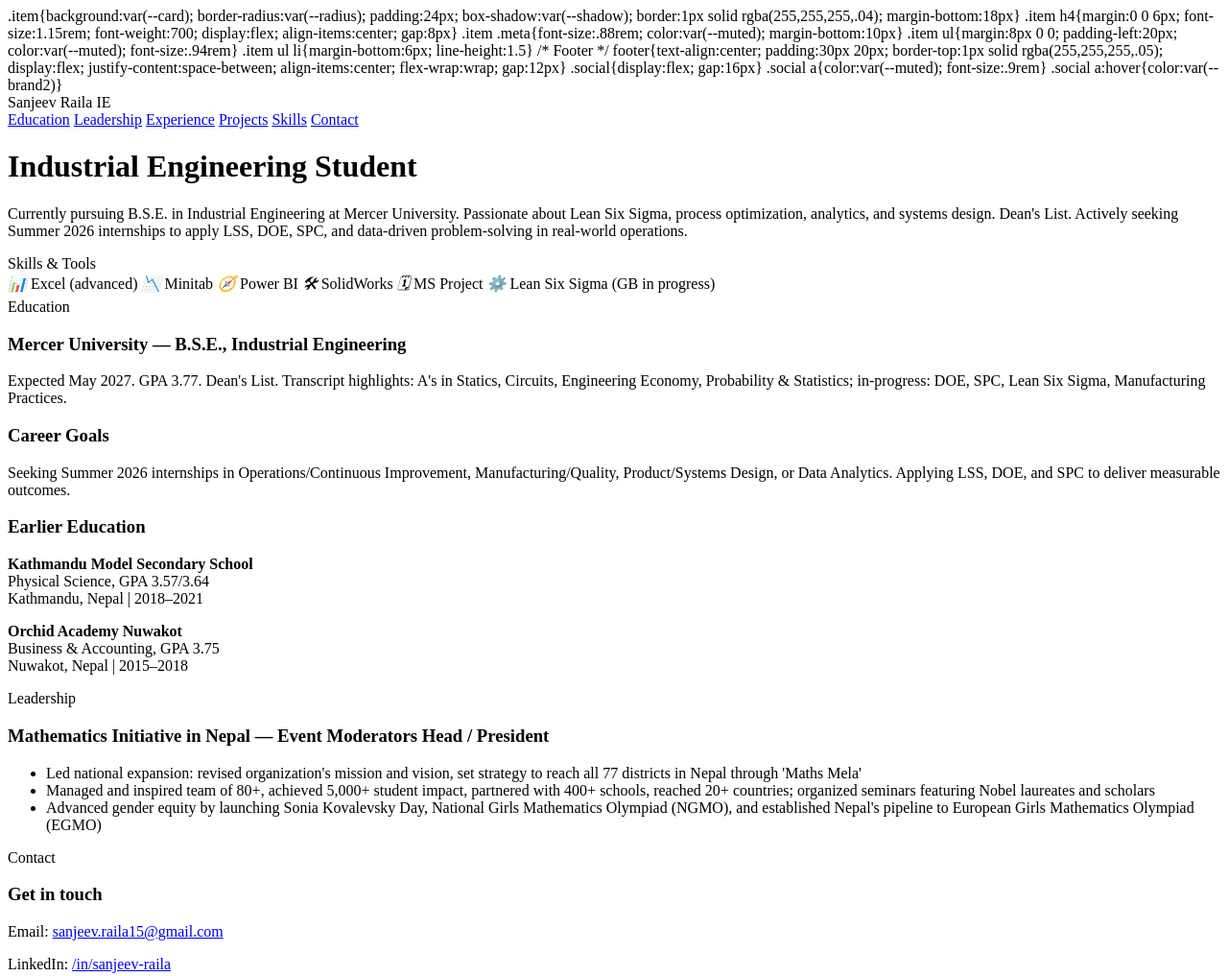
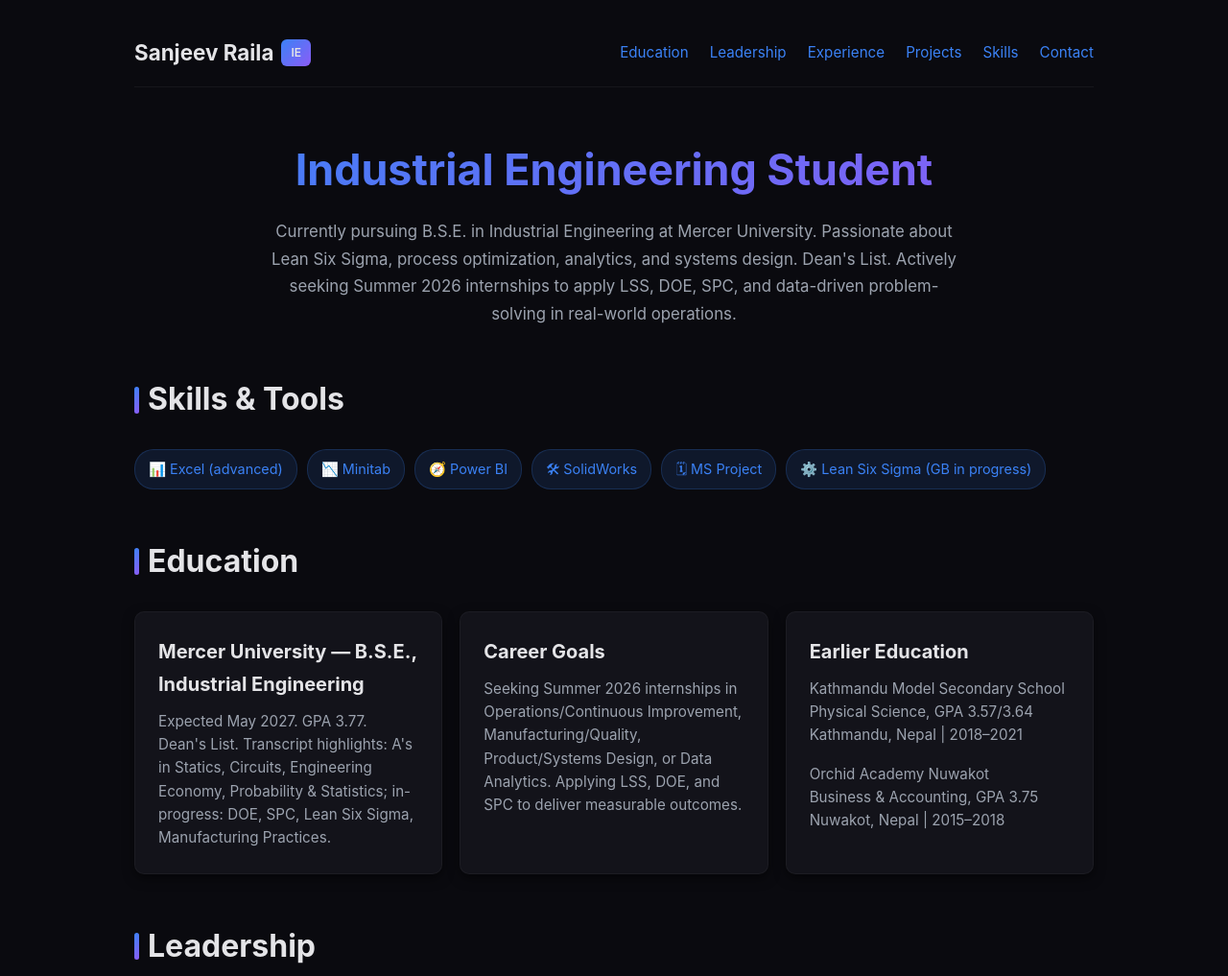
Before and after one commit to sanjeev2057/sanjeevraila.github.io, a plain HTML site: page index.html in a window 1280 px wide. Shown: the top 1017 px of the page at 96% size. Drawn offline with Linux system fonts and the light colour scheme.

Commit message:
Update index.html

```diff
--- a/index.html
+++ b/index.html
@@ -1,3 +1,57 @@
+<!DOCTYPE html>
+<html lang="en">
+<head>
+  <meta charset="UTF-8"/>
+  <meta name="viewport" content="width=device-width, initial-scale=1.0"/>
+  <title>Sanjeev Raila | Industrial Engineering Student</title>
+  <style>
+    :root{
+      --bg:#0a0a0f;
+      --card:#13131a;
+      --text:#e4e4e7;
+      --muted:#9ca3af;
+      --brand:#3b82f6;
+      --brand2:#8b5cf6;
+      --radius:10px;
+      --shadow:0 4px 12px rgba(0,0,0,.5);
+    }
+    *{margin:0; padding:0; box-sizing:border-box}
+    body{font-family:'Inter',system-ui,-apple-system,sans-serif; background:var(--bg); color:var(--text); line-height:1.7}
+    a{text-decoration:none; color:var(--brand); transition:color .2s}
+    a:hover{color:var(--brand2)}
+    .container{max-width:1040px; margin:0 auto; padding:20px}
+
+    /* Navigation */
+    .nav{display:flex; justify-content:space-between; align-items:center; padding:16px 0; border-bottom:1px solid rgba(255,255,255,.05)}
+    .brand{font-size:1.4rem; font-weight:700; display:flex; align-items:center; gap:8px}
+    .badge{background:linear-gradient(135deg,var(--brand),var(--brand2)); padding:4px 10px; border-radius:6px; font-size:.75rem; font-weight:600}
+    .links{display:flex; gap:22px; font-size:.95rem}
+
+    /* Hero */
+    .hero{margin:48px 0; text-align:center}
+    .hero h1{font-size:2.8rem; margin-bottom:12px; background:linear-gradient(135deg,var(--brand),var(--brand2)); -webkit-background-clip:text; background-clip:text; -webkit-text-fill-color:transparent}
+    .hero p{font-size:1.05rem; color:var(--muted); max-width:720px; margin:0 auto}
+
+    /* Sections */
+    section{margin:48px 0}
+    .section-title{font-size:2rem; font-weight:700; margin-bottom:24px; position:relative; padding-left:14px}
+    .section-title::before{content:""; position:absolute; left:0; top:50%; transform:translateY(-50%); width:5px; height:28px; background:linear-gradient(135deg,var(--brand),var(--brand2)); border-radius:3px}
+
+    /* Grid & Cards */
+    .grid{display:grid; gap:18px}
+    .grid.cards{grid-template-columns:repeat(auto-fit,minmax(300px,1fr))}
+    .card{background:var(--card); padding:24px; border-radius:var(--radius); box-shadow:var(--shadow); border:1px solid rgba(255,255,255,.04); transition:transform .2s,box-shadow .2s}
+    .card:hover{transform:translateY(-2px); box-shadow:0 6px 20px rgba(59,130,246,.2)}
+    .card h3{font-size:1.25rem; margin-bottom:10px}
+    .card .muted{color:var(--muted); font-size:.95rem; line-height:1.6}
+    .card ul{margin:10px 0 0; padding-left:20px; color:var(--muted); font-size:.94rem}
+    .card ul li{margin-bottom:6px; line-height:1.5}
+
+    /* Chips */
+    .chips{display:flex; flex-wrap:wrap; gap:10px}
+    .chip{background:rgba(59,130,246,.12); color:var(--brand); padding:8px 14px; border-radius:20px; font-size:.9rem; border:1px solid rgba(59,130,246,.2)}
+
+    /* Items (for experiences/projects with metadata) */
     .item{background:var(--card); border-radius:var(--radius); padding:24px; box-shadow:var(--shadow); border:1px solid rgba(255,255,255,.04); margin-bottom:18px}
     .item h4{margin:0 0 6px; font-size:1.15rem; font-weight:700; display:flex; align-items:center; gap:8px}
     .item .meta{font-size:.88rem; color:var(--muted); margin-bottom:10px}
@@ -31,22 +85,22 @@
       <p>Currently pursuing B.S.E. in Industrial Engineering at Mercer University. Passionate about Lean Six Sigma, process optimization, analytics, and systems design. Dean's List. Actively seeking Summer 2026 internships to apply LSS, DOE, SPC, and data-driven problem-solving in real-world operations.</p>
     </div>
     <section id="skills">
-      <div class="section-title"><span>Skills & Tools</span></div>
+      <div class="section-title">Skills &amp; Tools</div>
       <div class="chips">
-        <span class="chip"><i>📊</i> Excel (advanced)</span>
-        <span class="chip"><i>📉</i> Minitab</span>
-        <span class="chip"><i>🧭</i> Power BI</span>
-        <span class="chip"><i>🛠</i> SolidWorks</span>
-        <span class="chip"><i>🗓</i> MS Project</span>
-        <span class="chip"><i>⚙️</i> Lean Six Sigma (GB in progress)</span>
+        <span class="chip">📊 Excel (advanced)</span>
+        <span class="chip">📉 Minitab</span>
+        <span class="chip">🧭 Power BI</span>
+        <span class="chip">🛠 SolidWorks</span>
+        <span class="chip">🗓 MS Project</span>
+        <span class="chip">⚙️ Lean Six Sigma (GB in progress)</span>
       </div>
     </section>
     <section id="education">
-      <div class="section-title"><span>Education</span></div>
+      <div class="section-title">Education</div>
       <div class="grid cards">
         <article class="card">
           <h3>Mercer University — B.S.E., Industrial Engineering</h3>
-          <p class="muted">Expected May 2027. GPA 3.77. Dean's List. Transcript highlights: A's in Statics, Circuits, Engineering Economy, Probability & Statistics; in-progress: DOE, SPC, Lean Six Sigma, Manufacturing Practices.</p>
+          <p class="muted">Expected May 2027. GPA 3.77. Dean's List. Transcript highlights: A's in Statics, Circuits, Engineering Economy, Probability &amp; Statistics; in-progress: DOE, SPC, Lean Six Sigma, Manufacturing Practices.</p>
         </article>
         <article class="card">
           <h3>Career Goals</h3>
@@ -54,13 +108,13 @@
         </article>
         <article class="card">
           <h3>Earlier Education</h3>
-          <p class="muted"><strong>Kathmandu Model Secondary School</strong><br/>Physical Science, GPA 3.57/3.64<br/>Kathmandu, Nepal | 2018–2021</p>
-          <p class="muted" style="margin-top: 16px;"><strong>Orchid Academy Nuwakot</strong><br/>Business & Accounting, GPA 3.75<br/>Nuwakot, Nepal | 2015–2018</p>
+          <p class="muted">Kathmandu Model Secondary School<br/>Physical Science, GPA 3.57/3.64<br/>Kathmandu, Nepal | 2018–2021</p>
+          <p class="muted" style="margin-top: 16px;">Orchid Academy Nuwakot<br/>Business &amp; Accounting, GPA 3.75<br/>Nuwakot, Nepal | 2015–2018</p>
         </article>
       </div>
     </section>
     <section id="leadership">
-      <div class="section-title"><span>Leadership</span></div>
+      <div class="section-title">Leadership</div>
       <div class="grid cards">
         <article class="card">
           <h3>Mathematics Initiative in Nepal — Event Moderators Head / President</h3>
@@ -72,8 +126,30 @@
         </article>
       </div>
     </section>
+    <section id="activities">
+      <div class="section-title">Activities &amp; Service</div>
+      <div class="grid cards">
+        <article class="card">
+          <h3>Let's Talk — Project Head &amp; Outreach Manager</h3>
+          <p class="muted" style="margin-bottom: 10px;">Sept 2021 – Jun 2022</p>
+          <ul>
+            <li>Project Head & Outreach Manager of Nepal's first international mental health chapter</li>
+            <li>Partnered with NGOs/INGOs, delivered 8+ awareness sessions, reached 300+ participants</li>
+            <li>Featured by UN, Forbes, and Times of India</li>
+          </ul>
+        </article>
+        <article class="card">
+          <h3>Covid Connect Nepal — Service Representative</h3>
+          <p class="muted" style="margin-bottom: 10px;">July 2021 – Sept 2021</p>
+          <ul>
+            <li>Pandemic response volunteer</li>
+            <li>Facilitated support and resources during COVID-19</li>
+          </ul>
+        </article>
+      </div>
+    </section>
     <section id="contact">
-      <div class="section-title"><span>Contact</span></div>
+      <div class="section-title">Contact</div>
       <div class="grid">
         <div class="card">
           <h3>Get in touch</h3>
```
